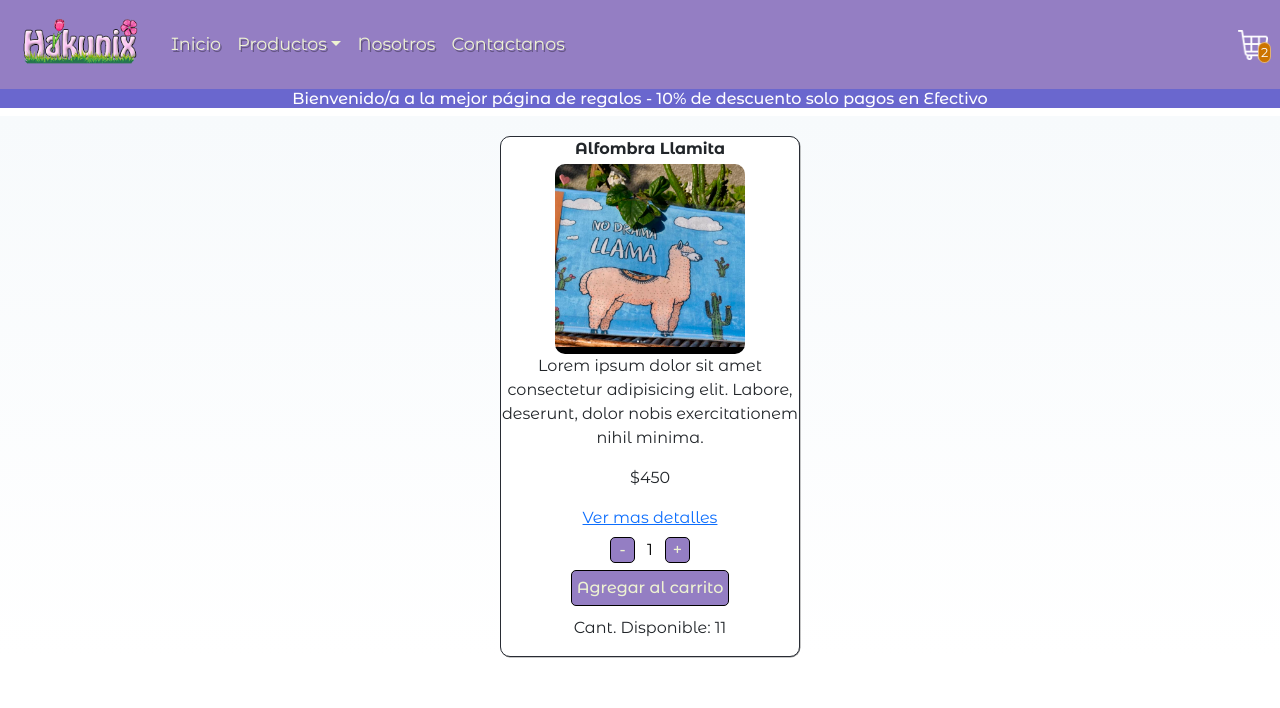
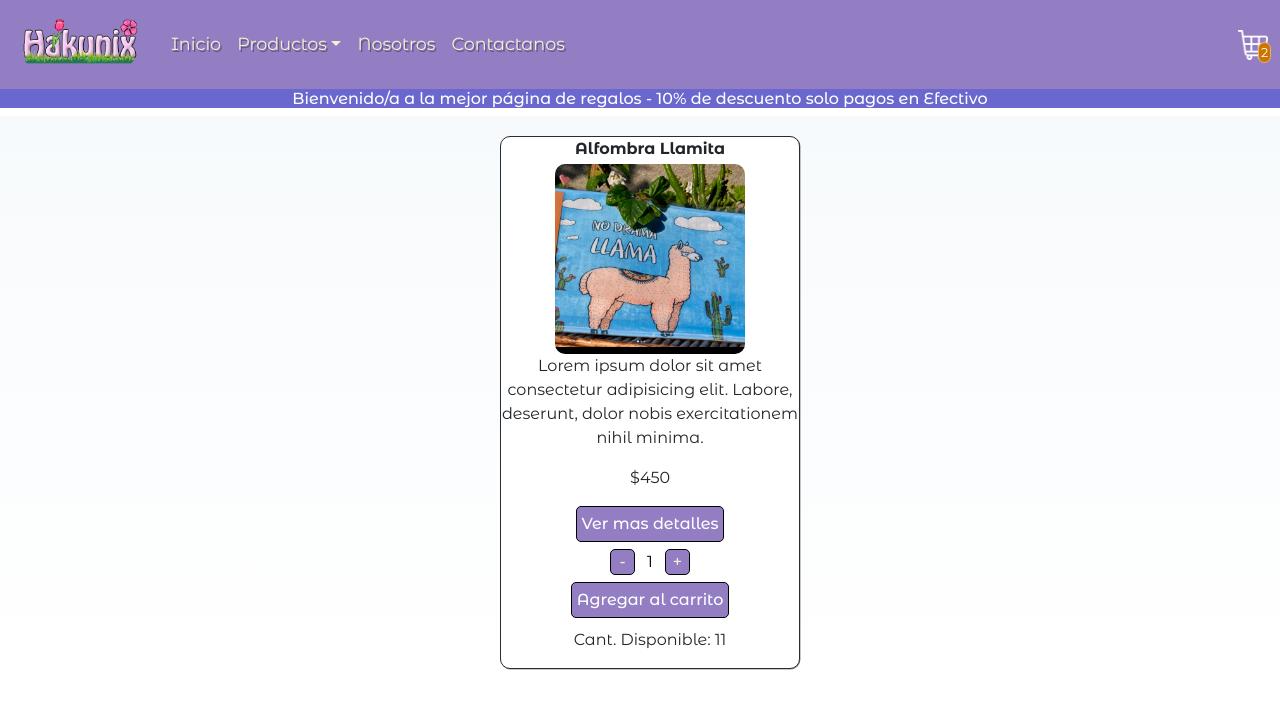
Before and after one commit to EzequielSaraniti/E-Commerce-React, a React (Create React App) app: page /category/pijamas in a window 1280 px wide. Shown: the top 708 px of the page. Built offline with nearby package versions, Linux system fonts and the light colour scheme; no server answers.

Commit message:
Primera entrega del proyecto final

```diff
--- a/src/App.css
+++ b/src/App.css
@@ -109,9 +109,20 @@
   background-color: #947EC3;
   border: black 0.1px solid;
   padding: 5px;
+  color: #ffffff;
+  font-weight: 500;
+  border-radius: 5px;
+  text-decoration: dashed;
+}
+
+.btnAddCar:hover{
+  background-color: #947EC3;
+  border: black 0.1px solid;
+  padding: 5px;
   color: #EEF3D2;
   font-weight: 500;
   border-radius: 5px;
+  text-decoration: dashed;
 }
 
 .imgProducto{
--- a/src/components/Items.jsx
+++ b/src/components/Items.jsx
@@ -23,7 +23,7 @@ export default function Items({ id, title, description, price, pictureUrl, stock
 
             {/* Boton mas detalles */}
             {/* <button type='button' className='btnAddCar'>Detalles</button> */}
-            <Link to={`/item/${id}`}>Ver mas detalles</Link>
+            <Link className='btnAddCar' to={`/item/${id}`}>Ver mas detalles</Link>
 
             {/* Contador y agregar al carrito */}
             <ItemCount stock={stock} initial={1} />
```
